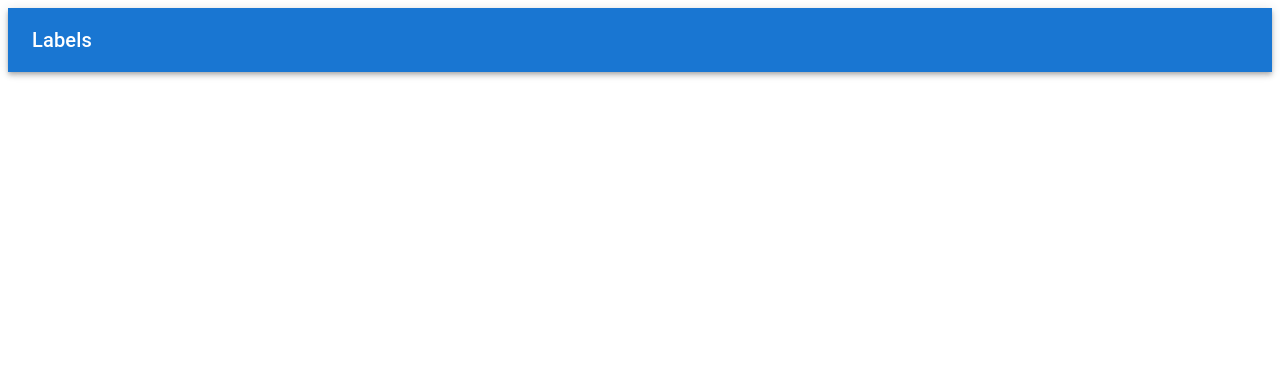
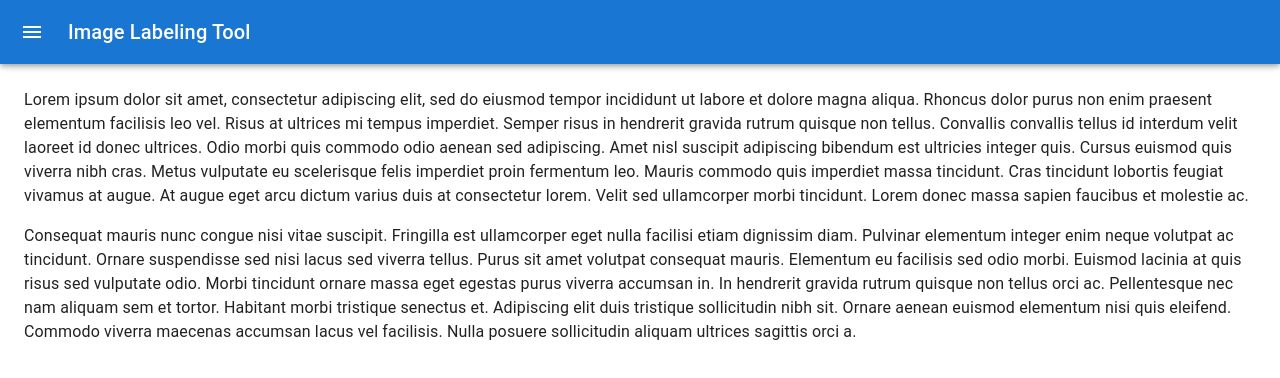
Before and after one commit to kemalyildirim/image-labeling-tool, a React (Create React App) app: page / in a window 1280 px wide. Shown: the top 378 px of the page. Built offline with nearby package versions, Linux system fonts and the light colour scheme.

Commit message:
init sidebar

```diff
--- a/package.json
+++ b/package.json
@@ -5,6 +5,7 @@
   "dependencies": {
     "@emotion/react": "^11.10.5",
     "@emotion/styled": "^11.10.5",
+    "@mui/icons-material": "^5.10.16",
     "@mui/material": "^5.10.17",
     "@testing-library/jest-dom": "^5.14.1",
     "@testing-library/react": "^13.0.0",
--- a/src/App.tsx
+++ b/src/App.tsx
@@ -1,9 +1,10 @@
-import { Navbar } from "./components/Navbar";
+import SideBar from "./components/sidebar/SideBar";
 
 function App() {
   return (
   <div className="app">
-    <Navbar/>
+    {/* <script src="https://docs.opencv.org/4.5.4/opencv.js"></script> */}
+    <SideBar/>
   </div>
   )
 }
--- a/src/components/Navbar.tsx
+++ /dev/null
@@ -1,13 +0,0 @@
-import { AppBar, Toolbar, Typography } from "@mui/material"
-
-export const Navbar = () => {
-    return (
-        <AppBar position="static">
-            <Toolbar>
-                <Typography variant="h6" component="div">
-                    Labels
-                </Typography>
-            </Toolbar>
-        </AppBar>
-    )
-}
--- /dev/null
+++ b/src/components/sidebar/SideBar.tsx
@@ -0,0 +1,180 @@
+import * as React from 'react';
+import { styled, useTheme } from '@mui/material/styles';
+import Box from '@mui/material/Box';
+import Drawer from '@mui/material/Drawer';
+import CssBaseline from '@mui/material/CssBaseline';
+import MuiAppBar, { AppBarProps as MuiAppBarProps } from '@mui/material/AppBar';
+import Toolbar from '@mui/material/Toolbar';
+import List from '@mui/material/List';
+import Typography from '@mui/material/Typography';
+import Divider from '@mui/material/Divider';
+import IconButton from '@mui/material/IconButton';
+import MenuIcon from '@mui/icons-material/Menu';
+import ChevronLeftIcon from '@mui/icons-material/ChevronLeft';
+import ChevronRightIcon from '@mui/icons-material/ChevronRight';
+import ListItem from '@mui/material/ListItem';
+import ListItemButton from '@mui/material/ListItemButton';
+import ListItemIcon from '@mui/material/ListItemIcon';
+import ListItemText from '@mui/material/ListItemText';
+import InboxIcon from '@mui/icons-material/MoveToInbox';
+import MailIcon from '@mui/icons-material/Mail';
+
+const drawerWidth = 240;
+
+const Main = styled('main', { shouldForwardProp: (prop) => prop !== 'open' })<{
+  open?: boolean;
+}>(({ theme, open }) => ({
+  flexGrow: 1,
+  padding: theme.spacing(3),
+  transition: theme.transitions.create('margin', {
+    easing: theme.transitions.easing.sharp,
+    duration: theme.transitions.duration.leavingScreen,
+  }),
+  marginLeft: `-${drawerWidth}px`,
+  ...(open && {
+    transition: theme.transitions.create('margin', {
+      easing: theme.transitions.easing.easeOut,
+      duration: theme.transitions.duration.enteringScreen,
+    }),
+    marginLeft: 0,
+  }),
+}));
+
+interface AppBarProps extends MuiAppBarProps {
+  open?: boolean;
+}
+
+const AppBar = styled(MuiAppBar, {
+  shouldForwardProp: (prop) => prop !== 'open',
+})<AppBarProps>(({ theme, open }) => ({
+  transition: theme.transitions.create(['margin', 'width'], {
+    easing: theme.transitions.easing.sharp,
+    duration: theme.transitions.duration.leavingScreen,
+  }),
+  ...(open && {
+    width: `calc(100% - ${drawerWidth}px)`,
+    marginLeft: `${drawerWidth}px`,
+    transition: theme.transitions.create(['margin', 'width'], {
+      easing: theme.transitions.easing.easeOut,
+      duration: theme.transitions.duration.enteringScreen,
+    }),
+  }),
+}));
+const DrawerHeader = styled('div')(({ theme }) => ({
+  display: 'flex',
+  alignItems: 'center',
+  padding: theme.spacing(0, 1),
+  // necessary for content to be below app bar
+  ...theme.mixins.toolbar,
+  justifyContent: 'flex-end',
+}));
+
+export default function PersistentDrawerLeft() {
+  const theme = useTheme();
+  const [open, setOpen] = React.useState(false);
+
+  const handleDrawerOpen = () => {
+    setOpen(true);
+  };
+
+  const handleDrawerClose = () => {
+    setOpen(false);
+  };
+
+  return (
+    <Box sx={{ display: 'flex' }}>
+      <CssBaseline />
+      <AppBar position="fixed" open={open}>
+        <Toolbar>
+          <IconButton
+            color="inherit"
+            aria-label="open drawer"
+            onClick={handleDrawerOpen}
+            edge="start"
+            sx={{ mr: 2, ...(open && { display: 'none' }) }}
+          >
+            <MenuIcon />
+          </IconButton>
+          <Typography variant="h6" noWrap component="div">
+            Image Labeling Tool
+          </Typography>
+        </Toolbar>
+      </AppBar>
+      <Drawer
+        sx={{
+          width: drawerWidth,
+          flexShrink: 0,
+          '& .MuiDrawer-paper': {
+            width: drawerWidth,
+            boxSizing: 'border-box',
+          },
+        }}
+        variant="persistent"
+        anchor="left"
+        open={open}
+      >
+        <DrawerHeader>
+          <IconButton onClick={handleDrawerClose}>
+            {theme.direction === 'ltr' ? <ChevronLeftIcon /> : <ChevronRightIcon />}
+          </IconButton>
+        </DrawerHeader>
+        <Divider />
+        <List>
+          {['Inbox', 'Starred', 'Send email', 'Drafts'].map((text, index) => (
+            <ListItem key={text} disablePadding>
+              <ListItemButton>
+                <ListItemIcon>
+                  {index % 2 === 0 ? <InboxIcon /> : <MailIcon />}
+                </ListItemIcon>
+                <ListItemText primary={text} />
+              </ListItemButton>
+            </ListItem>
+          ))}
+        </List>
+        <Divider />
+        <List>
+          {['All mail', 'Trash', 'Spam'].map((text, index) => (
+            <ListItem key={text} disablePadding>
+              <ListItemButton>
+                <ListItemIcon>
+                  {index % 2 === 0 ? <InboxIcon /> : <MailIcon />}
+                </ListItemIcon>
+                <ListItemText primary={text} />
+              </ListItemButton>
+            </ListItem>
+          ))}
+        </List>
+      </Drawer>
+      <Main open={open}>
+        <DrawerHeader />
+        <Typography paragraph>
+          Lorem ipsum dolor sit amet, consectetur adipiscing elit, sed do eiusmod
+          tempor incididunt ut labore et dolore magna aliqua. Rhoncus dolor purus non
+          enim praesent elementum facilisis leo vel. Risus at ultrices mi tempus
+          imperdiet. Semper risus in hendrerit gravida rutrum quisque non tellus.
+          Convallis convallis tellus id interdum velit laoreet id donec ultrices.
+          Odio morbi quis commodo odio aenean sed adipiscing. Amet nisl suscipit
+          adipiscing bibendum est ultricies integer quis. Cursus euismod quis viverra
+          nibh cras. Metus vulputate eu scelerisque felis imperdiet proin fermentum
+          leo. Mauris commodo quis imperdiet massa tincidunt. Cras tincidunt lobortis
+          feugiat vivamus at augue. At augue eget arcu dictum varius duis at
+          consectetur lorem. Velit sed ullamcorper morbi tincidunt. Lorem donec massa
+          sapien faucibus et molestie ac.
+        </Typography>
+        <Typography paragraph>
+          Consequat mauris nunc congue nisi vitae suscipit. Fringilla est ullamcorper
+          eget nulla facilisi etiam dignissim diam. Pulvinar elementum integer enim
+          neque volutpat ac tincidunt. Ornare suspendisse sed nisi lacus sed viverra
+          tellus. Purus sit amet volutpat consequat mauris. Elementum eu facilisis
+          sed odio morbi. Euismod lacinia at quis risus sed vulputate odio. Morbi
+          tincidunt ornare massa eget egestas purus viverra accumsan in. In hendrerit
+          gravida rutrum quisque non tellus orci ac. Pellentesque nec nam aliquam sem
+          et tortor. Habitant morbi tristique senectus et. Adipiscing elit duis
+          tristique sollicitudin nibh sit. Ornare aenean euismod elementum nisi quis
+          eleifend. Commodo viverra maecenas accumsan lacus vel facilisis. Nulla
+          posuere sollicitudin aliquam ultrices sagittis orci a.
+        </Typography>
+      </Main>
+    </Box>
+  );
+}
--- a/src/index.tsx
+++ b/src/index.tsx
@@ -2,8 +2,6 @@
 import ReactDOM from 'react-dom/client';
 import App from './App';
 import { BrowserRouter } from 'react-router-dom';
-
-import { Navbar } from './components/Navbar';
 
 const root = ReactDOM.createRoot(
   document.getElementById('root') as HTMLElement
```
Also changed, not shown: 1 other file (tests, documents, lock files or other folders).
